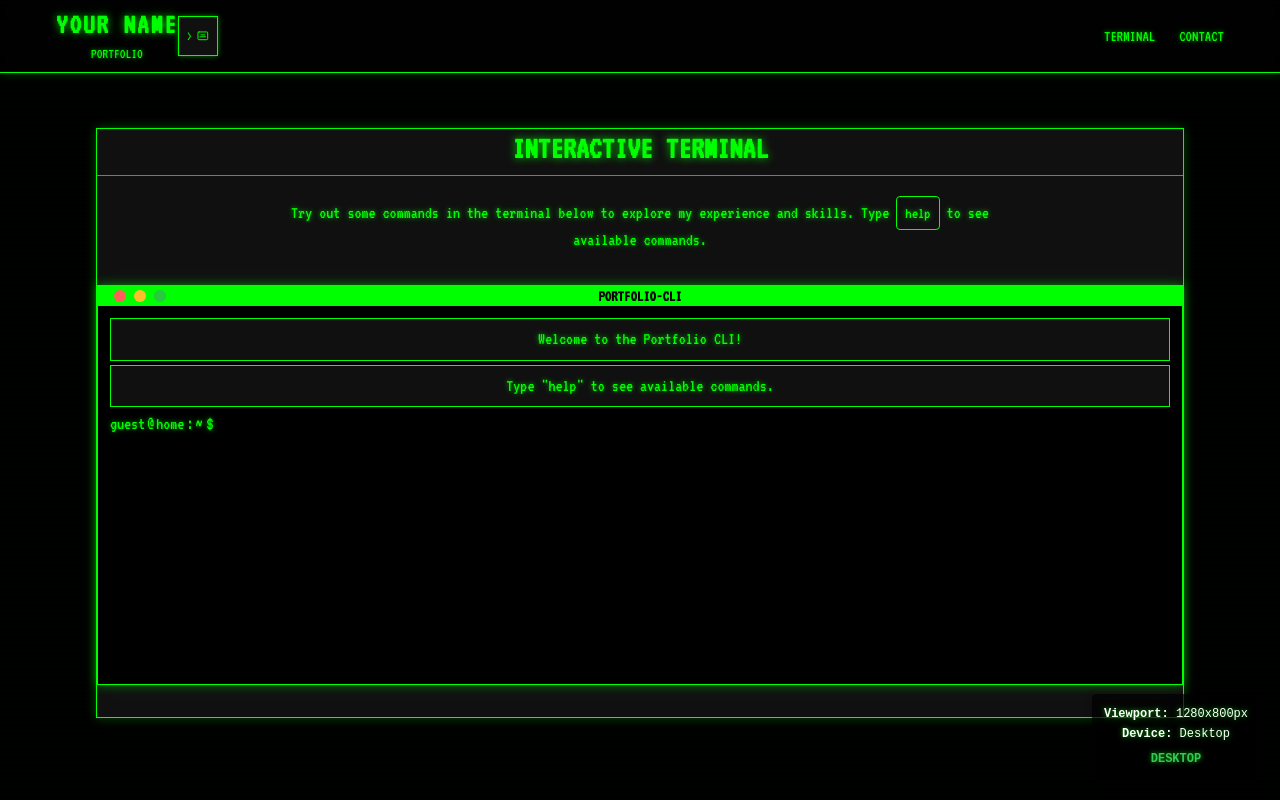
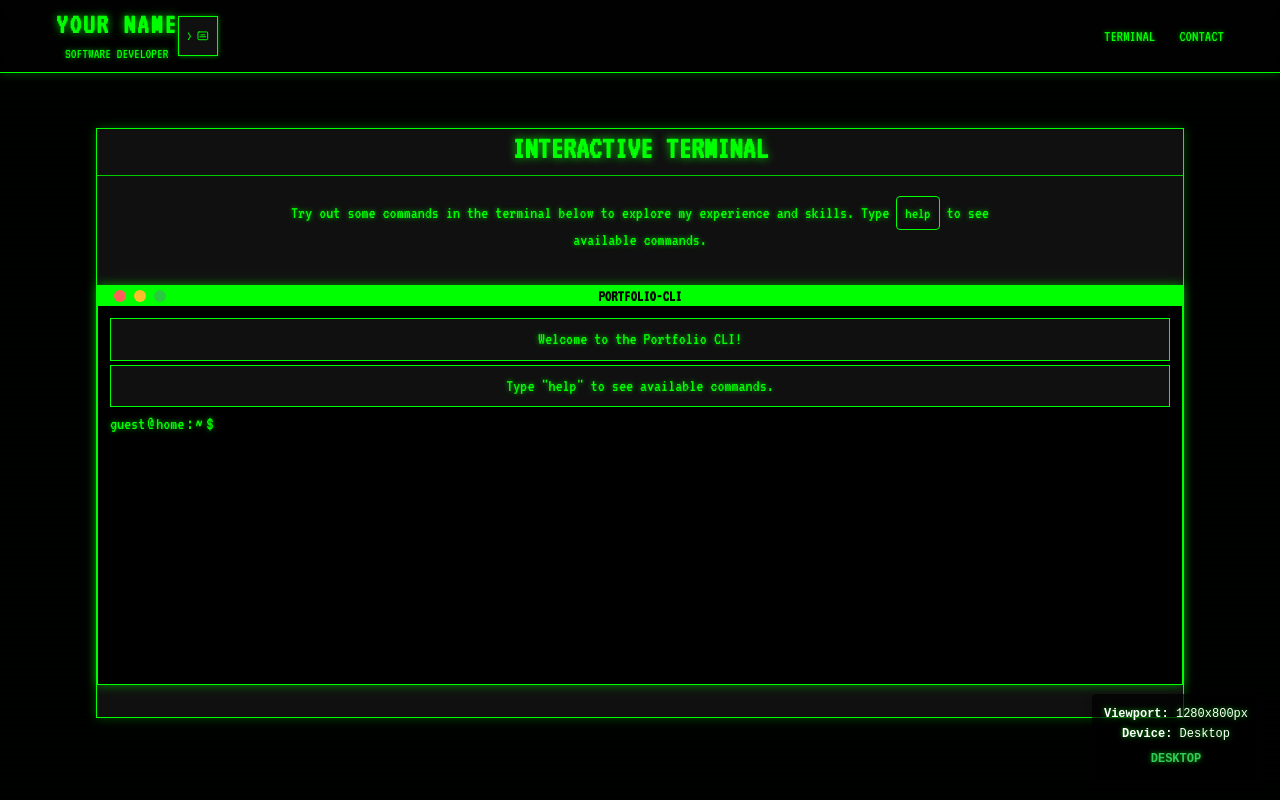
Before and after one commit to CarlosDanielDev/portfolio, a React (Vite) app: page / in a window 1280 px wide. Shown: the top 800 px of the page. Built offline with nearby package versions, Linux system fonts and the light colour scheme.

Commit message:
style: change `Header` tagline

```diff
--- a/src/presentation/components/Header.tsx
+++ b/src/presentation/components/Header.tsx
@@ -56,7 +56,7 @@ export function Header() {
       <div className="header-container">
         <div className="header-logo">
           <h1>{import.meta.env.VITE_APP_AUTHOR || 'Your Name'}</h1>
-          <p className="header-tagline">Portfolio</p>
+          <p className="header-tagline">Software Developer</p>
         </div>
 
         <div className="header-actions">
```
